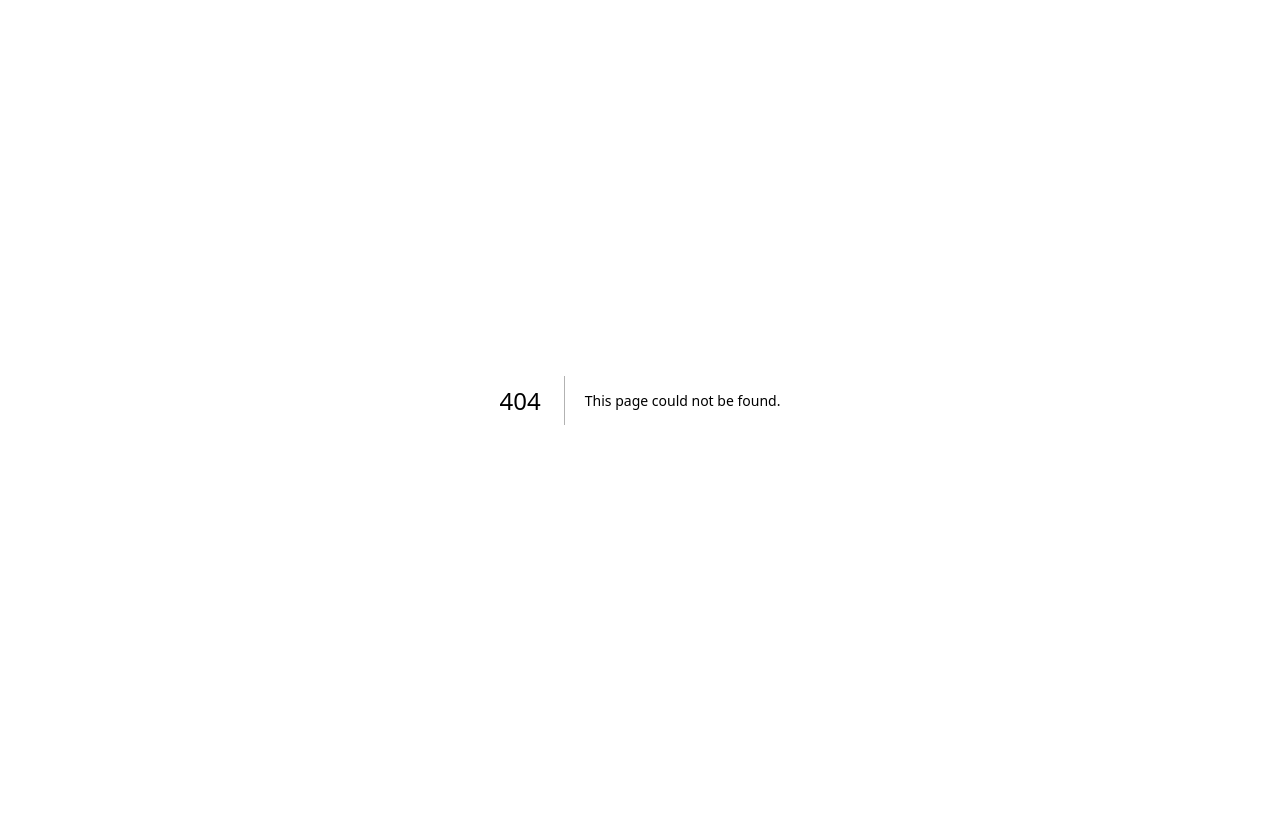
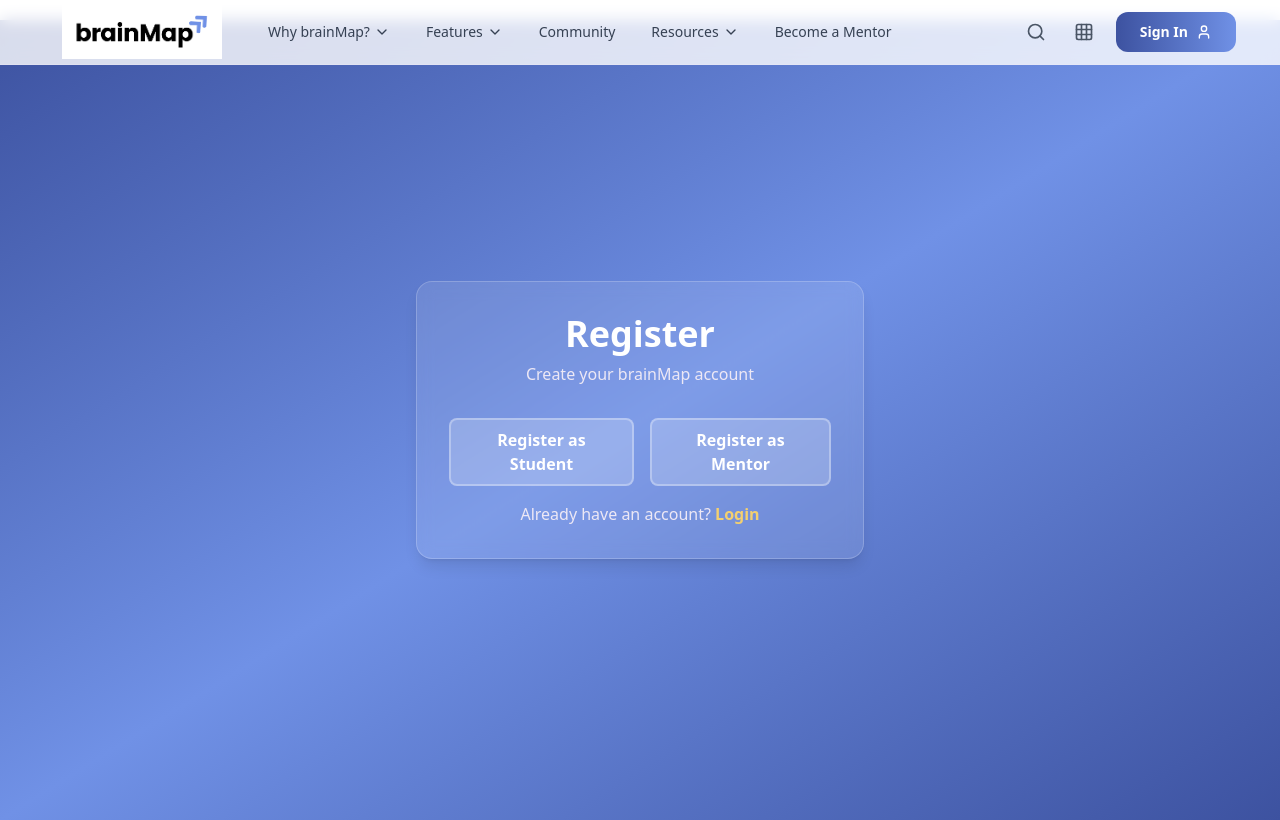
Before and after one commit to sachithdh/brainMap-Frontend, a Next.js app: page /register in a window 1280 px wide. Before the commit this address had no page. Built offline with nearby package versions, Linux system fonts and the light colour scheme.

Commit message:
feat(register): add registration page with role selection and form handling

```diff
--- /dev/null
+++ b/src/app/register/page.tsx
@@ -0,0 +1,5 @@
+import Register from './register';
+
+export default function RegisterPage() {
+  return <Register />;
+}
--- /dev/null
+++ b/src/app/register/register.tsx
@@ -0,0 +1,137 @@
+'use client';
+
+import React, { useState } from 'react';
+import NavBar from '../../components/NavBarModel';
+import CustomButton from '../../components/CustomButtonModel';
+import { Mail, Lock, User, UploadCloud, FileText } from 'lucide-react';
+import Link from 'next/link';
+
+const Register: React.FC = () => {
+  const [role, setRole] = useState<'student' | 'mentor' | ''>('');
+  const [name, setName] = useState('');
+  const [email, setEmail] = useState('');
+  const [password, setPassword] = useState('');
+  const [files, setFiles] = useState<FileList | null>(null);
+
+  const handleFileChange = (e: React.ChangeEvent<HTMLInputElement>) => {
+    setFiles(e.target.files);
+  };
+
+  const handleSubmit = (e: React.FormEvent) => {
+    e.preventDefault();
+    // Registration logic here
+    if (role === 'mentor') {
+      console.log('Registering mentor:', { name, email, password, files });
+    } else {
+      console.log('Registering student:', { name, email, password });
+    }
+  };
+
+  return (
+    <>
+      <NavBar />
+      <div className="min-h-screen flex justify-center items-center bg-gradient-to-br from-primary via-secondary to-primary">
+        <div className="w-full max-w-md p-8 space-y-8 bg-white/10 backdrop-blur-sm rounded-2xl shadow-lg border border-white/20">
+          <div className="text-center">
+            <h1 className="text-4xl font-bold text-white">Register</h1>
+            <p className="text-value3 mt-2">Create your brainMap account</p>
+          </div>
+          <div className="flex justify-center gap-4 mb-4">
+            <button
+              className={`px-4 py-2 rounded-lg font-semibold transition-all duration-200 border-2 focus:outline-none ${role === 'student' ? 'bg-accent text-white border-accent' : 'bg-white/20 text-white border-white/30 hover:bg-accent/80 hover:text-white'}`}
+              onClick={() => setRole('student')}
+              type="button"
+            >
+              Register as Student
+            </button>
+            <button
+              className={`px-4 py-2 rounded-lg font-semibold transition-all duration-200 border-2 focus:outline-none ${role === 'mentor' ? 'bg-accent text-white border-accent' : 'bg-white/20 text-white border-white/30 hover:bg-accent/80 hover:text-white'}`}
+              onClick={() => setRole('mentor')}
+              type="button"
+            >
+              Register as Mentor
+            </button>
+          </div>
+          {role && (
+            <form onSubmit={handleSubmit} className="space-y-6">
+              <div className="relative">
+                <User className="w-5 h-5 text-accent absolute left-4 top-1/2 -translate-y-1/2" />
+                <input
+                  type="text"
+                  value={name}
+                  onChange={(e) => setName(e.target.value)}
+                  placeholder="Full Name"
+                  required
+                  className="w-full pl-12 pr-4 py-3 bg-white/20 text-white rounded-lg border border-white/30 focus:outline-none focus:ring-2 focus:ring-accent"
+                />
+              </div>
+              <div className="relative">
+                <Mail className="w-5 h-5 text-accent absolute left-4 top-1/2 -translate-y-1/2" />
+                <input
+                  type="email"
+                  value={email}
+                  onChange={(e) => setEmail(e.target.value)}
+                  placeholder="Email"
+                  required
+                  className="w-full pl-12 pr-4 py-3 bg-white/20 text-white rounded-lg border border-white/30 focus:outline-none focus:ring-2 focus:ring-accent"
+                />
+              </div>
+              <div className="relative">
+                <Lock className="w-5 h-5 text-accent absolute left-4 top-1/2 -translate-y-1/2" />
+                <input
+                  type="password"
+                  value={password}
+                  onChange={(e) => setPassword(e.target.value)}
+                  placeholder="Password"
+                  required
+                  className="w-full pl-12 pr-4 py-3 bg-white/20 text-white rounded-lg border border-white/30 focus:outline-none focus:ring-2 focus:ring-accent"
+                />
+              </div>
+              {role === 'mentor' && (
+                <div>
+                  <label className="block text-white mb-2 font-semibold">Upload Certifications / Proof / Experience</label>
+                  <div className="flex items-center gap-2 bg-white/20 rounded-lg border border-white/30 px-4 py-3">
+                    <UploadCloud className="w-5 h-5 text-accent" />
+                    <input
+                      type="file"
+                      multiple
+                      onChange={handleFileChange}
+                      className="flex-1 text-white bg-transparent focus:outline-none"
+                    />
+                  </div>
+                  {files && files.length > 0 && (
+                    <ul className="mt-2 text-white text-sm">
+                      {Array.from(files).map((file, idx) => (
+                        <li key={idx} className="flex items-center gap-2">
+                          <FileText className="w-4 h-4 text-accent" /> {file.name}
+                        </li>
+                      ))}
+                    </ul>
+                  )}
+                </div>
+              )}
+              <CustomButton
+                text="Register"
+                type="submit"
+                backgroundColor="bg-gradient-to-r from-accent to-info"
+                textColor="text-white"
+                hoverBackgroundColor="hover:opacity-90"
+                width="w-full"
+              />
+            </form>
+          )}
+          <div className="text-center text-value3">
+            <p>
+              Already have an account?{' '}
+              <Link href="/login" className="font-semibold text-accent hover:underline">
+                Login
+              </Link>
+            </p>
+          </div>
+        </div>
+      </div>
+    </>
+  );
+};
+
+export default Register;
```
